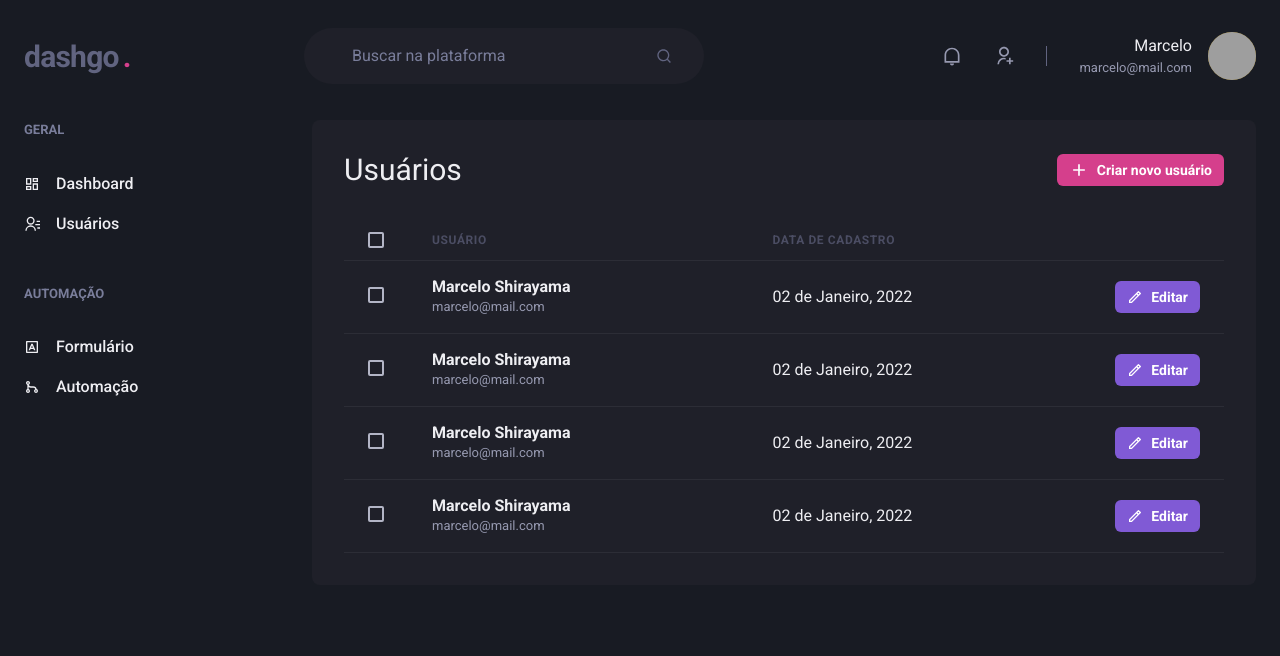
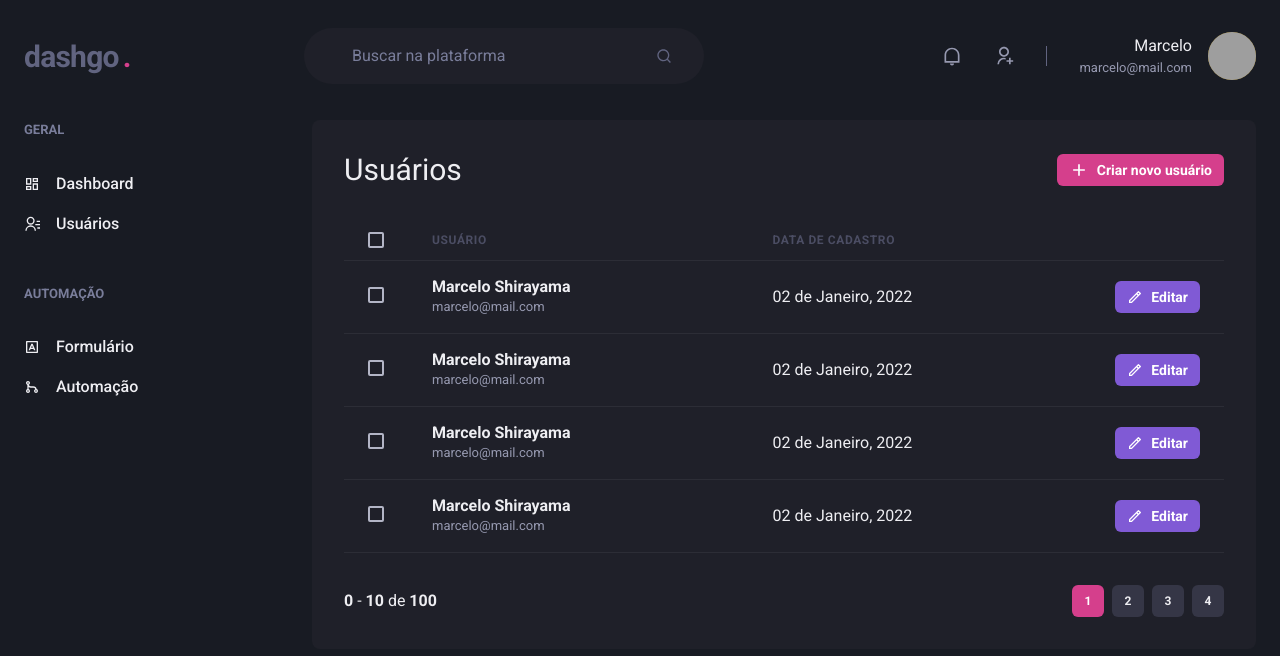
Before and after one commit to MarceloShirayama/dashgo, a Next.js app: page /users in a window 1280 px wide. Shown: the top 656 px of the page. Built offline with nearby package versions, Linux system fonts and the light colour scheme; grey boxes are pictures that could not be loaded.

Commit message:
add pagination component layout

```diff
--- /dev/null
+++ b/src/components/Pagination.tsx
@@ -0,0 +1,56 @@
+import { Box, Button, Stack } from "@chakra-ui/react";
+
+export default function Pagination() {
+  return (
+    <Stack
+      direction={"row"}
+      marginTop={"8"}
+      justifyContent={"space-between"}
+      alignItems={"center"}
+      spacing={"6"}
+    >
+      <Box>
+        <strong>0</strong> - <strong>10</strong> de <strong>100</strong>
+      </Box>
+      <Stack direction={"row"} spacing={"2"}>
+        <Button
+          size={"sm"}
+          fontSize={"xs"}
+          width={"4"}
+          colorScheme={"pink"}
+          disabled
+          _disabled={{ bg: "pink.500", cursor: "default" }}
+        >
+          1
+        </Button>
+        <Button
+          size={"sm"}
+          fontSize={"xs"}
+          width={"4"}
+          bg={"gray.700"}
+          _hover={{ bg: "gray.500" }}
+        >
+          2
+        </Button>
+        <Button
+          size={"sm"}
+          fontSize={"xs"}
+          width={"4"}
+          bg={"gray.700"}
+          _hover={{ bg: "gray.500" }}
+        >
+          3
+        </Button>
+        <Button
+          size={"sm"}
+          fontSize={"xs"}
+          width={"4"}
+          bg={"gray.700"}
+          _hover={{ bg: "gray.500" }}
+        >
+          4
+        </Button>
+      </Stack>
+    </Stack>
+  );
+}
--- a/src/pages/users/index.tsx
+++ b/src/pages/users/index.tsx
@@ -15,6 +15,7 @@
 } from "@chakra-ui/react";
 import { RiAddLine, RiPencilLine } from "react-icons/ri";
 import { Header } from "src/components/Header";
+import Pagination from "src/components/Pagination";
 import { Sidebar } from "src/components/Sidebar";
 
 export default function UserList() {
@@ -156,6 +157,7 @@
               </Tr>
             </Tbody>
           </Table>
+          <Pagination />
         </Box>
       </Flex>
     </Box>
```
